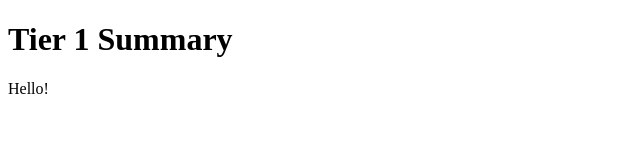
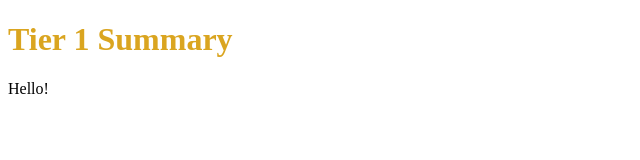
Before and after one commit to yherxx461/tier1-summary-video, a plain HTML site: page index.html in a window 1280 px wide. Shown: the whole page, without its empty margins (0-640 px from the left). Drawn offline with Linux system fonts and the light colour scheme.

Commit message:
brought in CSS file

```diff
--- a/index.html
+++ b/index.html
@@ -3,6 +3,8 @@
 <head>
     <meta charset="UTF-8">
     <meta name="viewport" content="width=device-width, initial-scale=1.0">
+    <!-- stylesheet -->
+    <link href="main.css" rel="stylesheet"/>
     <title>Tier 1 Summary</title>
 </head>
 <body>
```
